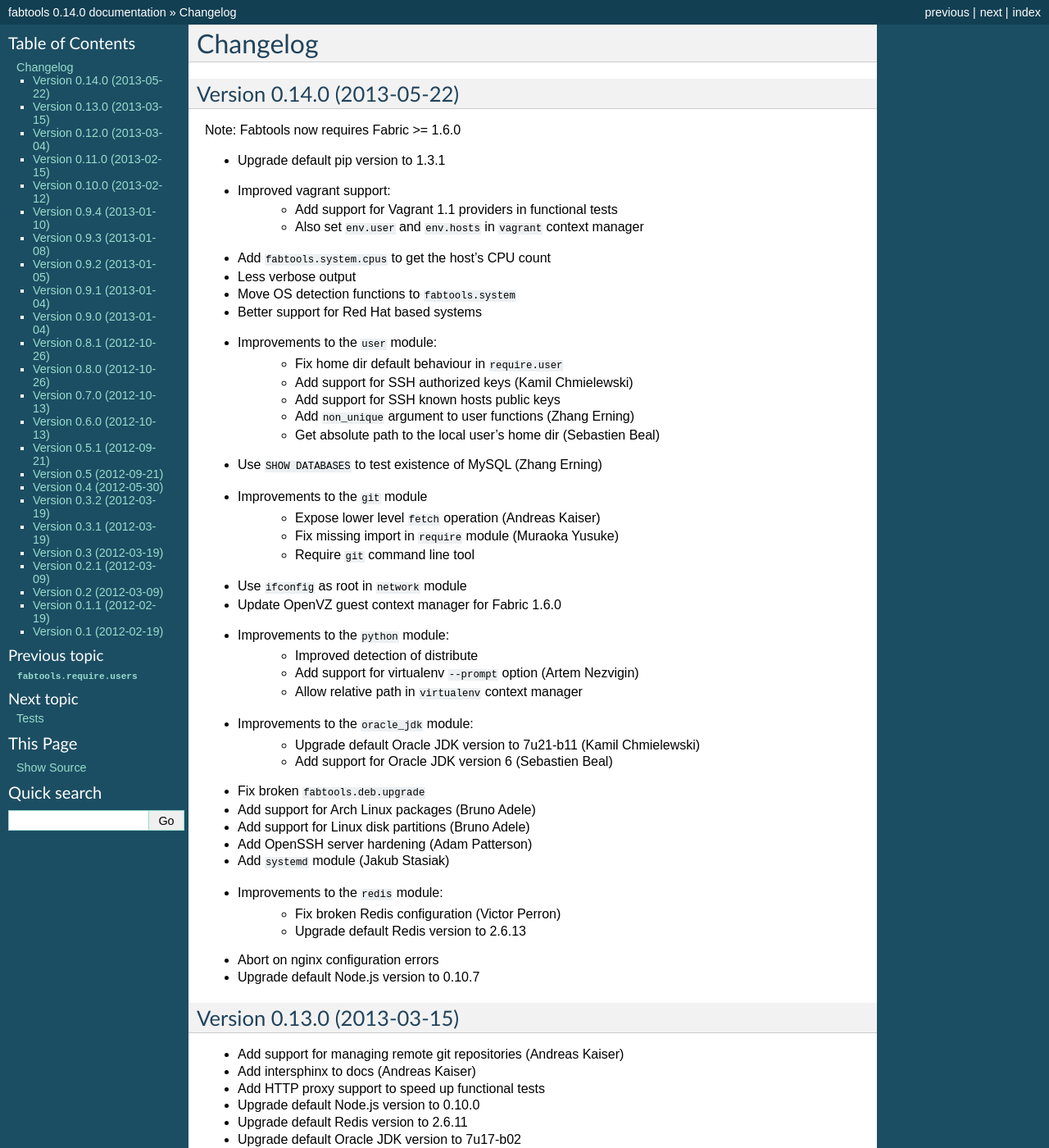
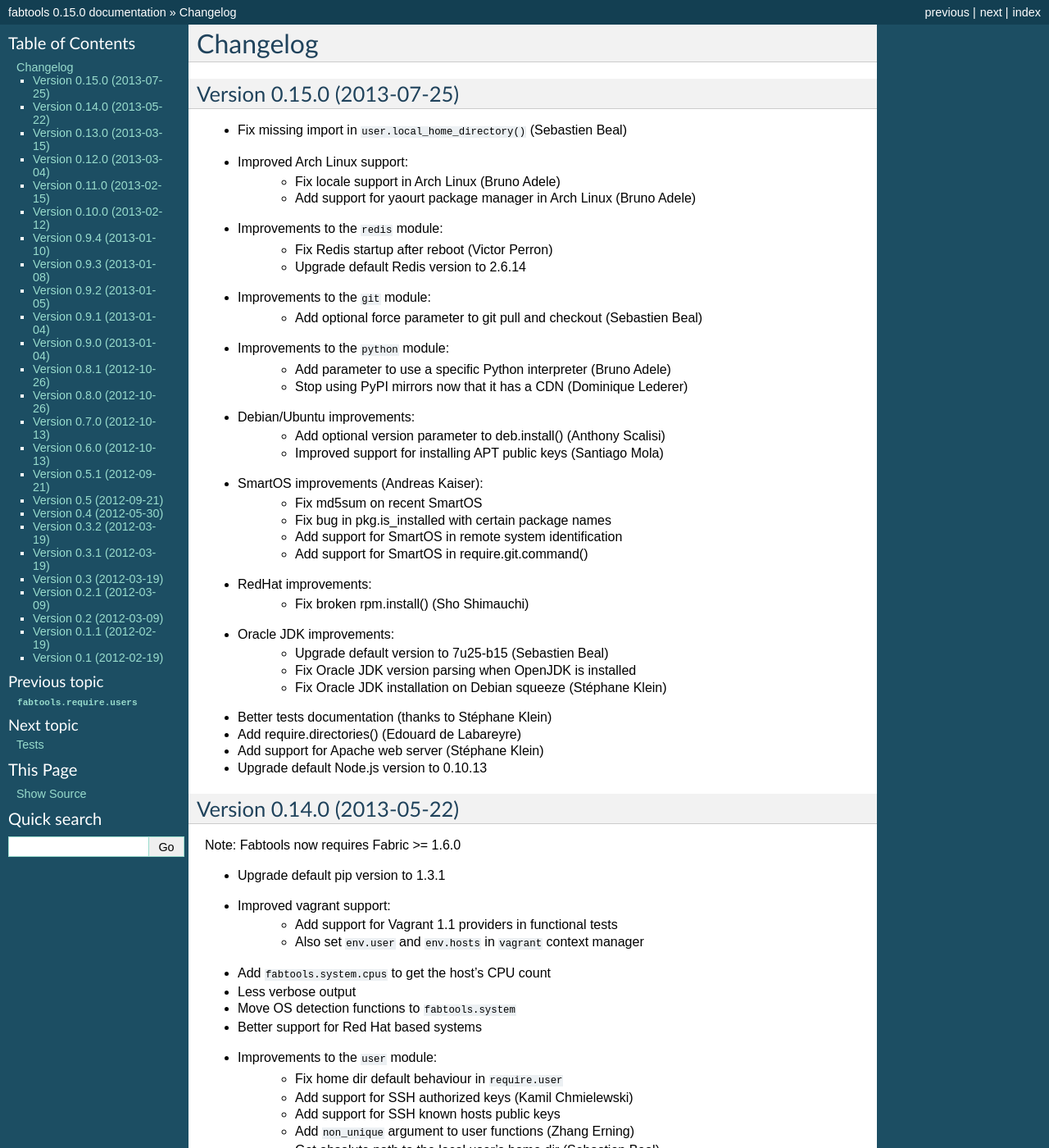
Before and after one commit to fabtools/fabtools, a Sphinx documentation site: the page built from docs/CHANGELOG.rst, in a window 1280 px wide and 1400 px high. Shown: the whole window at 82% size. Built offline with Sphinx 7.4.7, drawn with Linux system fonts in a browser that asks for light colours; some of the changed text lies outside the part shown.

Commit message:
Prepare 0.15.0 release

```diff
--- a/docs/CHANGELOG.rst
+++ b/docs/CHANGELOG.rst
@@ -1,5 +1,39 @@
 Changelog
 =========
+
+Version 0.15.0 (2013-07-25)
+---------------------------
+
+* Fix missing import in ``user.local_home_directory()`` (Sebastien Beal)
+* Improved Arch Linux support:
+    * Fix locale support in Arch Linux (Bruno Adele)
+    * Add support for yaourt package manager in Arch Linux (Bruno Adele)
+* Improvements to the ``redis`` module:
+    * Fix Redis startup after reboot (Victor Perron)
+    * Upgrade default Redis version to 2.6.14
+* Improvements to the ``git`` module:
+    * Add optional force parameter to git pull and checkout (Sebastien Beal)
+* Improvements to the ``python`` module:
+    * Add parameter to use a specific Python interpreter (Bruno Adele)
+    * Stop using PyPI mirrors now that it has a CDN (Dominique Lederer)
+* Debian/Ubuntu improvements:
+    * Add optional version parameter to deb.install() (Anthony Scalisi)
+    * Improved support for installing APT public keys (Santiago Mola)
+* SmartOS improvements (Andreas Kaiser):
+    * Fix md5sum on recent SmartOS
+    * Fix bug in pkg.is_installed with certain package names
+    * Add support for SmartOS in remote system identification
+    * Add support for SmartOS in require.git.command()
+* RedHat improvements:
+    * Fix broken rpm.install() (Sho Shimauchi)
+* Oracle JDK improvements:
+    * Upgrade default version to 7u25-b15 (Sebastien Beal)
+    * Fix Oracle JDK version parsing when OpenJDK is installed
+    * Fix Oracle JDK installation on Debian squeeze (Stéphane Klein)
+* Better tests documentation (thanks to Stéphane Klein)
+* Add require.directories() (Edouard de Labareyre)
+* Add support for Apache web server (Stéphane Klein)
+* Upgrade default Node.js version to 0.10.13
 
 Version 0.14.0 (2013-05-22)
 ---------------------------
--- a/setup.py
+++ b/setup.py
@@ -14,7 +14,7 @@
 
 setup(
     name='fabtools',
-    version='0.14.0',
+    version='0.15.0',
     description='Tools for writing awesome Fabric files',
     long_description=read('README.rst') + '\n' + read('docs/CHANGELOG.rst'),
     author='Ronan Amicel',
```
